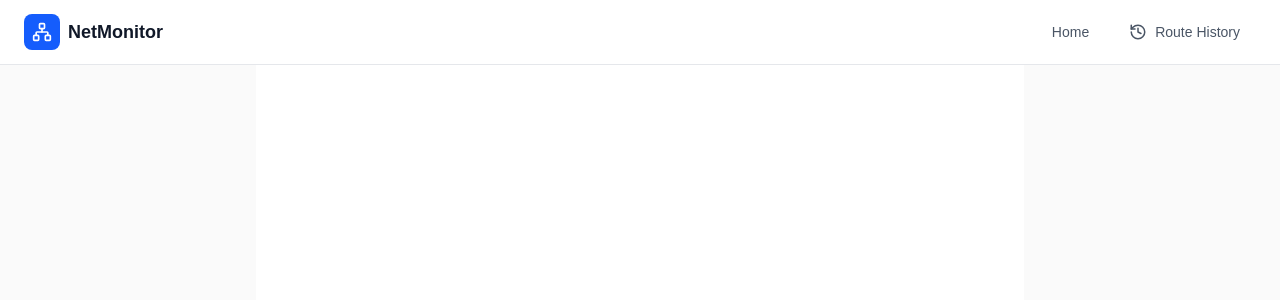
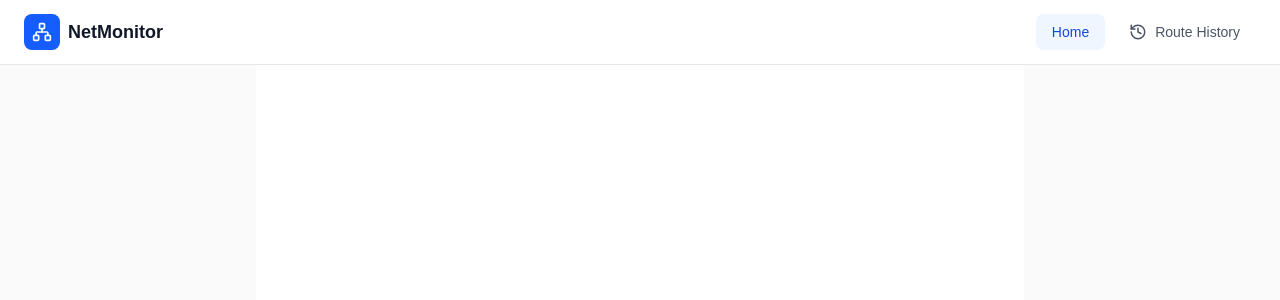
Before and after one commit to khanforge/network_optimizer, a Next.js app in the folder frontend/: page / in a window 1280 px wide. Shown: the top 300 px of the page. Built offline with nearby package versions, Linux system fonts and the light colour scheme.

Commit message:
navbar tab highlight logiv fixed

```diff
--- a/frontend/components/layout/Navbar.tsx
+++ b/frontend/components/layout/Navbar.tsx
@@ -29,7 +29,7 @@ export default function Navbar() {
             <Link
                href="/"
                className={`flex items-center gap-2 rounded-lg px-4 py-2 text-sm font-medium transition ${
-                  isHistoryActive
+                  !isHistoryActive
                      ? "bg-blue-50 text-blue-700"
                      : "text-gray-600 hover:bg-gray-100 hover:text-gray-900"
                }`}
```
